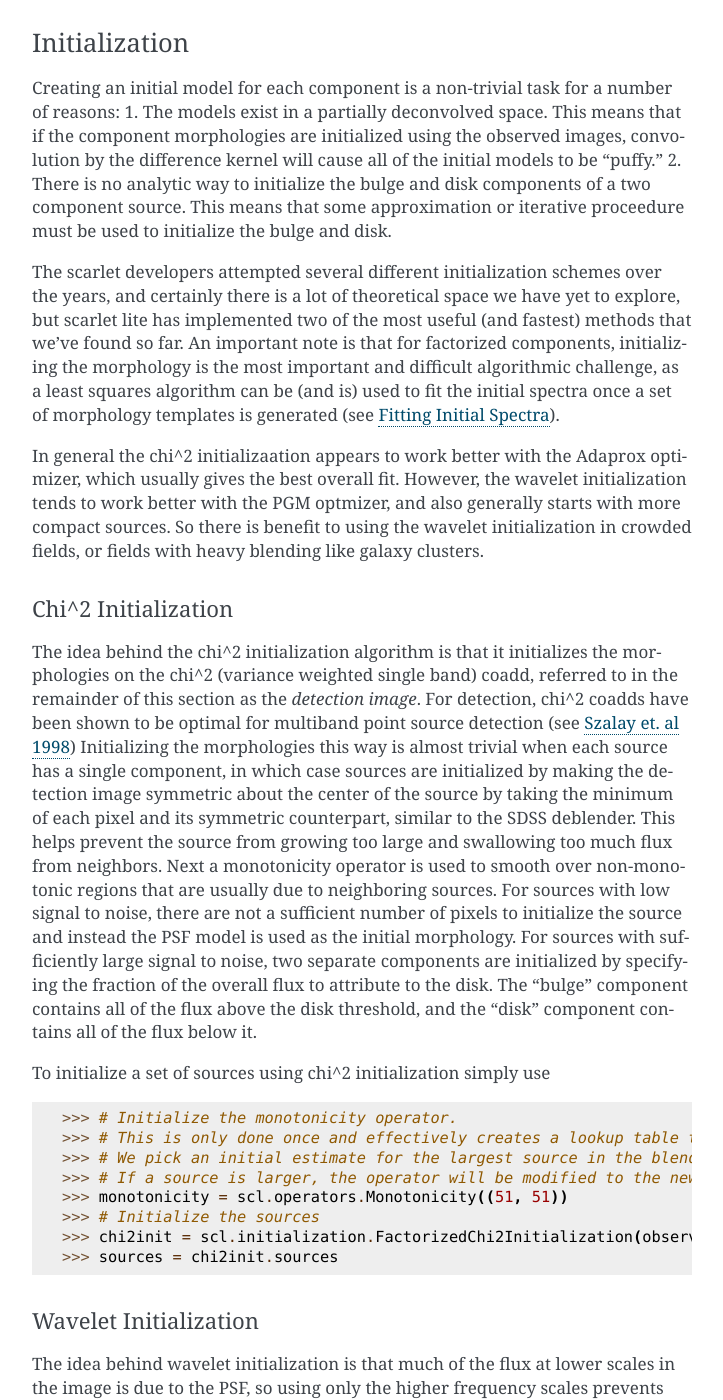
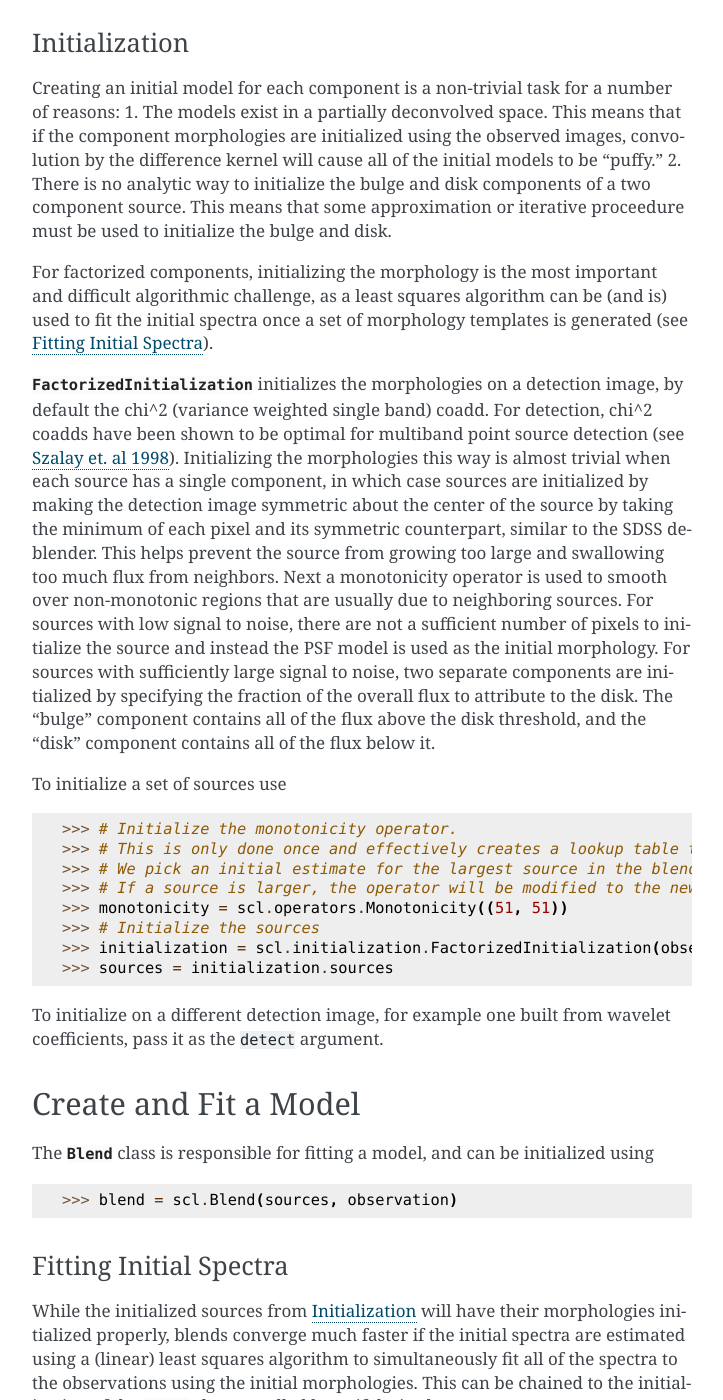
Before and after one commit to lsst/scarlet_lite, a Sphinx documentation site: the page built from doc/lsst.scarlet.lite/getting_started.rst, in a window 1280 px wide and 1400 px high, scrolled down 2896 px. Shown: the whole window, without its empty margins (388-1111 px from the left). Built offline with Sphinx 7.4.7, drawn with Linux system fonts in a browser that asks for light colours; cross-references to code outside the pages are shown as plain code; some of the changed text lies outside the part shown.

Commit message:
Update getting-started doc for FactorizedInitialization
FactorizedChi2Initialization and FactorizedWaveletInitialization were
removed in favor of FactorizedInitialization, breaking the rst doctest.
Point the example at FactorizedInitialization and drop the wavelet
initialization subsection, whose bulge/disk wavelet-slice scheme no
longer exists; note that a custom detection image can still be passed
through the detect argument.

Generated with AI

Co-Authored-By: SLAC AI

```diff
--- a/doc/lsst.scarlet.lite/getting_started.rst
+++ b/doc/lsst.scarlet.lite/getting_started.rst
@@ -110,18 +110,10 @@ Creating an initial model for each component is a non-trivial task for a number
 1. The models exist in a partially deconvolved space. This means that if the component morphologies are initialized using the observed images, convolution by the difference kernel will cause all of the initial models to be "puffy."
 2. There is no analytic way to initialize the bulge and disk components of a two component source. This means that some approximation or iterative proceedure must be used to initialize the bulge and disk.
 
-The scarlet developers attempted several different initialization schemes over the years, and certainly there is a lot of theoretical space we have yet to explore, but scarlet lite has implemented two of the most useful (and fastest) methods that we've found so far.
-An important note is that for factorized components, initializing the morphology is the most important and difficult algorithmic challenge, as a least squares algorithm can be (and is) used to fit the initial spectra once a set of morphology templates is generated (see :ref:`lsst.scarlet.lite-fit-spectra`).
+For factorized components, initializing the morphology is the most important and difficult algorithmic challenge, as a least squares algorithm can be (and is) used to fit the initial spectra once a set of morphology templates is generated (see :ref:`lsst.scarlet.lite-fit-spectra`).
 
-In general the chi^2 initializaation appears to work better with the Adaprox optimizer, which usually gives the best overall fit.
-However, the wavelet initialization tends to work better with the PGM optmizer, and also generally starts with more compact sources.
-So there is benefit to using the wavelet initialization in crowded fields, or fields with heavy blending like galaxy clusters.
-
-Chi^2 Initialization
-^^^^^^^^^^^^^^^^^^^^
-
-The idea behind the chi^2 initialization algorithm is that it initializes the morphologies on the chi^2 (variance weighted single band) coadd, referred to in the remainder of this section as the *detection image*.
-For detection, chi^2 coadds have been shown to be optimal for multiband point source detection (see `Szalay et. al 1998 <https://arxiv.org/abs/astro-ph/9811086/>`_)
+:py:class:`~lsst.scarlet.lite.initialization.FactorizedInitialization` initializes the morphologies on a detection image, by default the chi^2 (variance weighted single band) coadd.
+For detection, chi^2 coadds have been shown to be optimal for multiband point source detection (see `Szalay et. al 1998 <https://arxiv.org/abs/astro-ph/9811086/>`_).
 Initializing the morphologies this way is almost trivial when each source has a single component, in which case sources are initialized by making the detection image symmetric about the center of the source by taking the minimum of each pixel and its symmetric counterpart, similar to the SDSS deblender.
 This helps prevent the source from growing too large and swallowing too much flux from neighbors.
 Next a monotonicity operator is used to smooth over non-monotonic regions that are usually due to neighboring sources.
@@ -129,7 +121,7 @@ For sources with low signal to noise, there are not a sufficient number of pixel
 For sources with sufficiently large signal to noise, two separate components are initialized by specifying the fraction of the overall flux to attribute to the disk.
 The "bulge" component contains all of the flux above the disk threshold, and the "disk" component contains all of the flux below it.
 
-To initialize a set of sources using chi^2 initialization simply use
+To initialize a set of sources use
 
 >>> # Initialize the monotonicity operator.
 >>> # This is only done once and effectively creates a lookup table that all of the monotonic components use.
@@ -137,23 +129,10 @@ To initialize a set of sources using chi^2 initialization simply use
 >>> # If a source is larger, the operator will be modified to the new value.
 >>> monotonicity = scl.operators.Monotonicity((51, 51))
 >>> # Initialize the sources
->>> chi2init = scl.initialization.FactorizedChi2Initialization(observation, centers, monotonicity=monotonicity)
->>> sources = chi2init.sources
+>>> initialization = scl.initialization.FactorizedInitialization(observation, centers, monotonicity=monotonicity)
+>>> sources = initialization.sources
 
-Wavelet Initialization
-^^^^^^^^^^^^^^^^^^^^^^
-
-The idea behind wavelet initialization is that much of the flux at lower scales in the image is due to the PSF, so using only the higher frequency scales prevents much of the observed PSF from getting into the initial source models.
-The other key difference is that the bulge and disk are initialized with the detection image wavelets at different scales, where the high frequency wavelets are used for the bulge and the lower frequency wavelets are used for the disk.
-To initialize sources using wavelet coefficients use
-
->>> # Initialize the sources
->>> wavelet_init = scl.initialization.FactorizedWaveletInitialization(
-...     observation,
-...     centers,
-...     monotonicity=monotonicity
-... )
->>> wavelet_sources = wavelet_init.sources
+To initialize on a different detection image, for example one built from wavelet coefficients, pass it as the ``detect`` argument.
 
 .. _lsst.scarlet.lite-fit-model:
 
```
